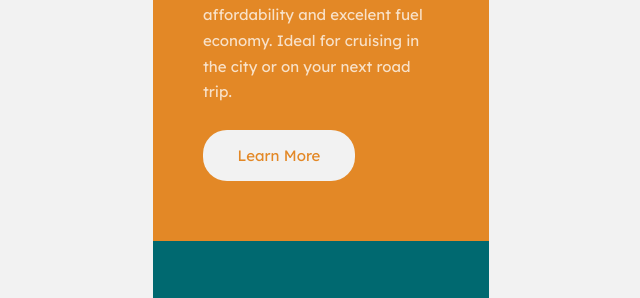
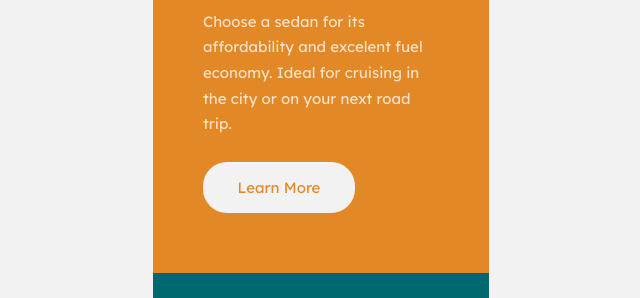
Before and after one commit to Alexandre-Simoes361/Practice-Project-3-Column-Preview-Card-Component, a plain HTML site: page index.html in a window 1280 px wide. Shown: the part 231-529 px from the top of the page, without its empty margins (319-959 px from the left). Drawn offline with Linux system fonts and the light colour scheme.

Commit message:
Test version commit rev2

```diff
--- a/style.css
+++ b/style.css
@@ -58,7 +58,7 @@ body{
     align-items: center;
     min-height: 100svh;
     min-width: 100svw;
-    margin: 8px 0px;
+    margin: 40px 0px;
     overflow-x: hidden;
     background-color: var(--clr-neutral-400);
 }
```
